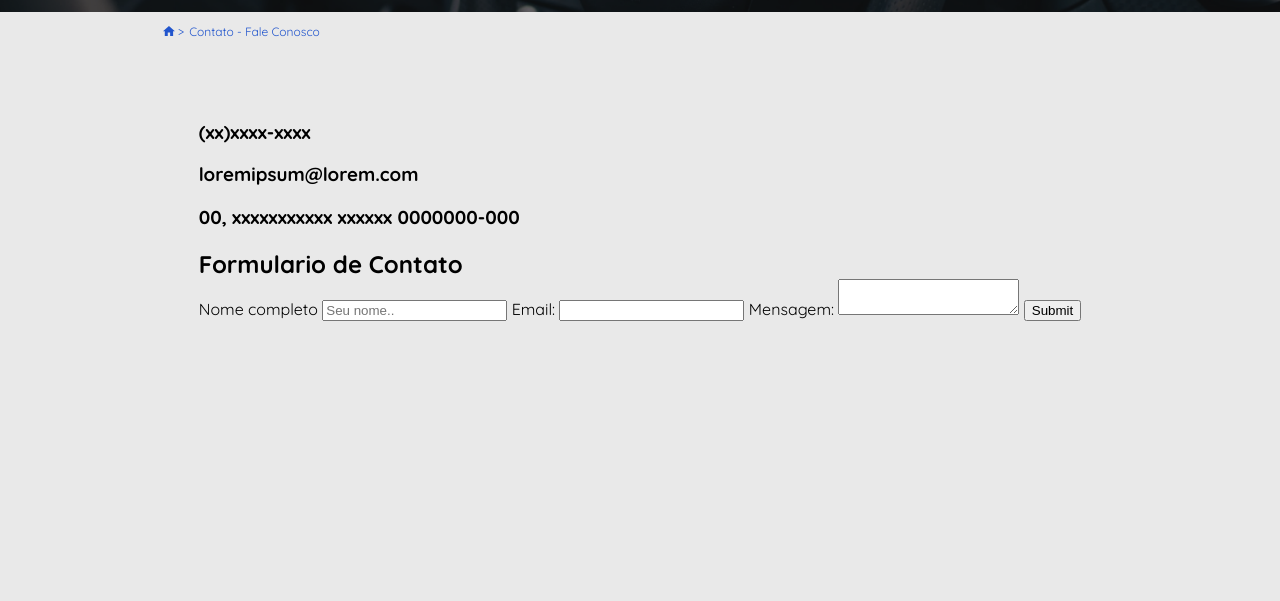
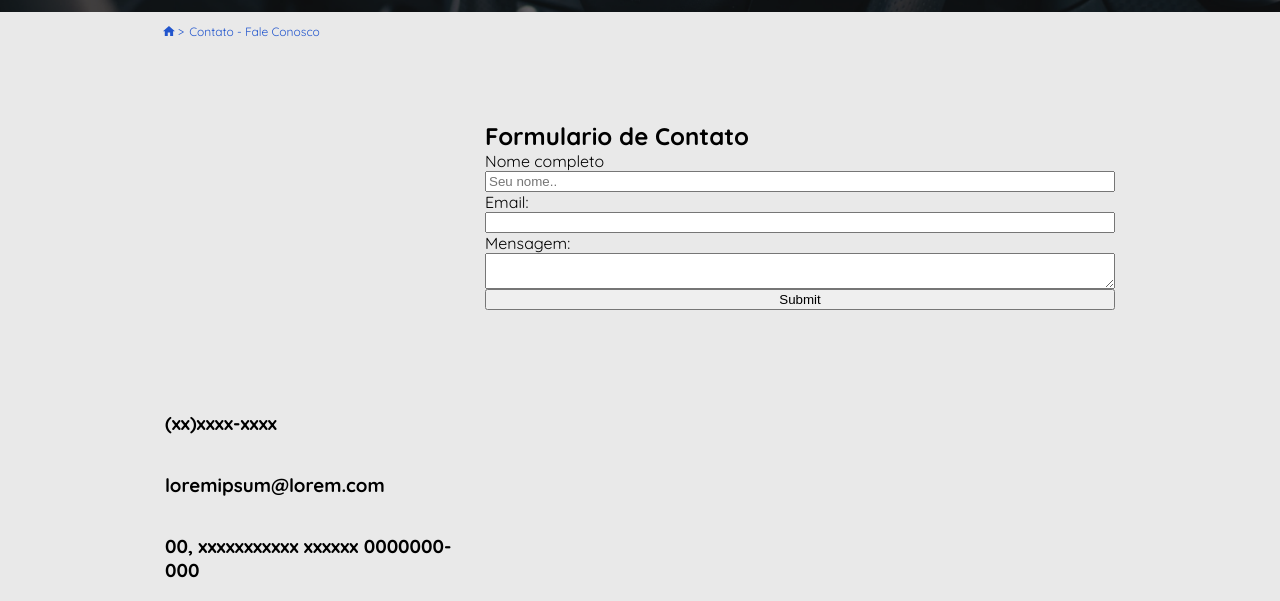
Before and after one commit to samyrosa/website-autobahn, a plain HTML site: page Contato.html in a window 1280 px wide. Shown: the part 248-849 px from the top of the page. Before the commit the page ends 800 px from the top, so only its background shows below. Drawn offline with Linux system fonts and the light colour scheme.

Commit message:
Inicio da pagina contato

```diff
--- a/Contato.html
+++ b/Contato.html
@@ -39,14 +39,14 @@
     </div>
     <main>
         <div class="caixaContato">
-            <div class="caixaItemContato">
+            <div class="caixaItemContato ItemContato01">
                 <h3>(xx)xxxx-xxxx</h3>
                 <h3>loremipsum@lorem.com</h3>
                 <h3>00, xxxxxxxxxxx xxxxxx 0000000-000</h3>
             </div>
-            <div class="caixaItemContato">
+            <div class="caixaItemContato ItemContato02">
                 <h2>Formulario de Contato</h2>
-                <form>
+                <form class="formularioContato">
                     <label for="nomeCompleto">Nome completo</label>
                     <input type="text" id="nomeCompleto" name="nomeCompleto" placeholder="Seu nome..">
                     <label for="email">Email:</label>
--- a/Style/style.css
+++ b/Style/style.css
@@ -283,3 +283,22 @@ footer {
 .migalhaText:last-child:after {
     content: "";
 }
+
+.caixaContato{
+    display: flex;
+}
+.formularioContato{
+    display: flex;
+    flex-direction: column;
+}
+
+.ItemContato01{
+    width: 320px;
+    height: 500px;
+    display: flex;
+    flex-direction: column;
+    justify-content: flex-end;
+}
+.ItemContato02{
+width: 630px;
+}
```
